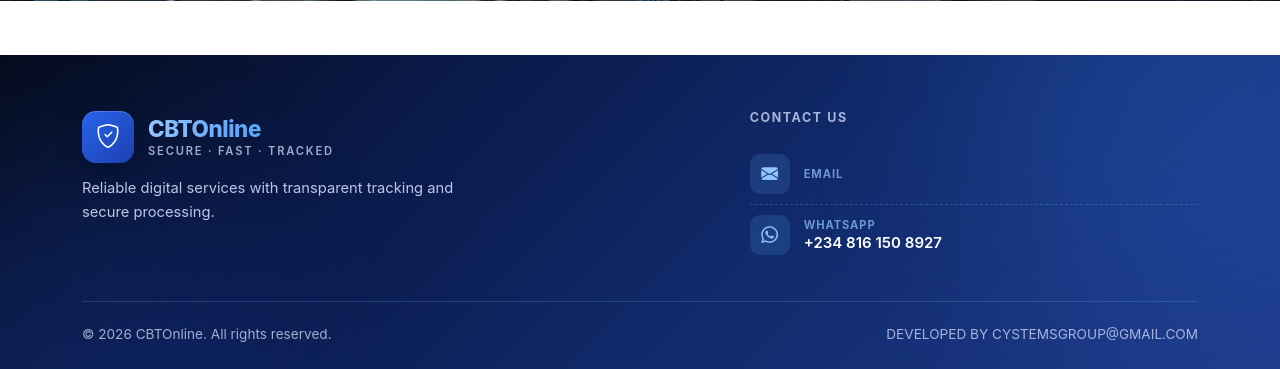
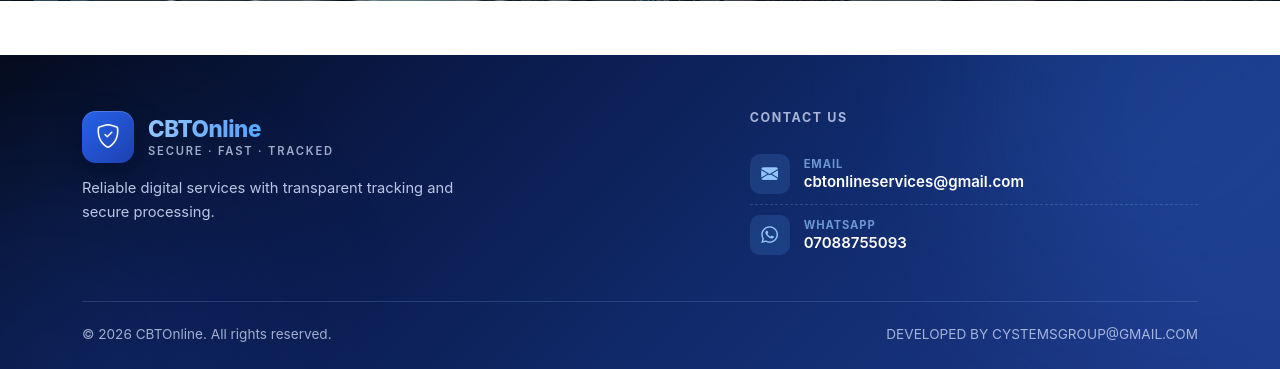
Before and after one commit to prestigiousictltd-stack/cbtonline, a PHP site: page / in a window 1280 px wide. Shown: the part 799-1168 px from the top of the page. Run offline with PHP 8.4, Linux system fonts and the light colour scheme; data that the repository does not hold is empty.

Commit message:
Update index.php

```diff
--- a/public/index.php
+++ b/public/index.php
@@ -641,7 +641,7 @@ $loginUrl = url('/login');
                         <span class="footer-contact-icon"><i class="bi bi-envelope-fill"></i></span>
                         <span class="footer-contact-text">
                             <span class="footer-contact-label">Email</span>
-                            <span class="footer-contact-value"></span>
+                            <span class="footer-contact-value">cbtonlineservices@gmail.com</span>
                         </span>
                     </a>
 
@@ -649,7 +649,7 @@ $loginUrl = url('/login');
                         <span class="footer-contact-icon"><i class="bi bi-whatsapp"></i></span>
                         <span class="footer-contact-text">
                             <span class="footer-contact-label">WhatsApp</span>
-                            <span class="footer-contact-value">+234 816 150 8927</span>
+                            <span class="footer-contact-value"> 07088755093</span>
                         </span>
                     </a>
 
```
